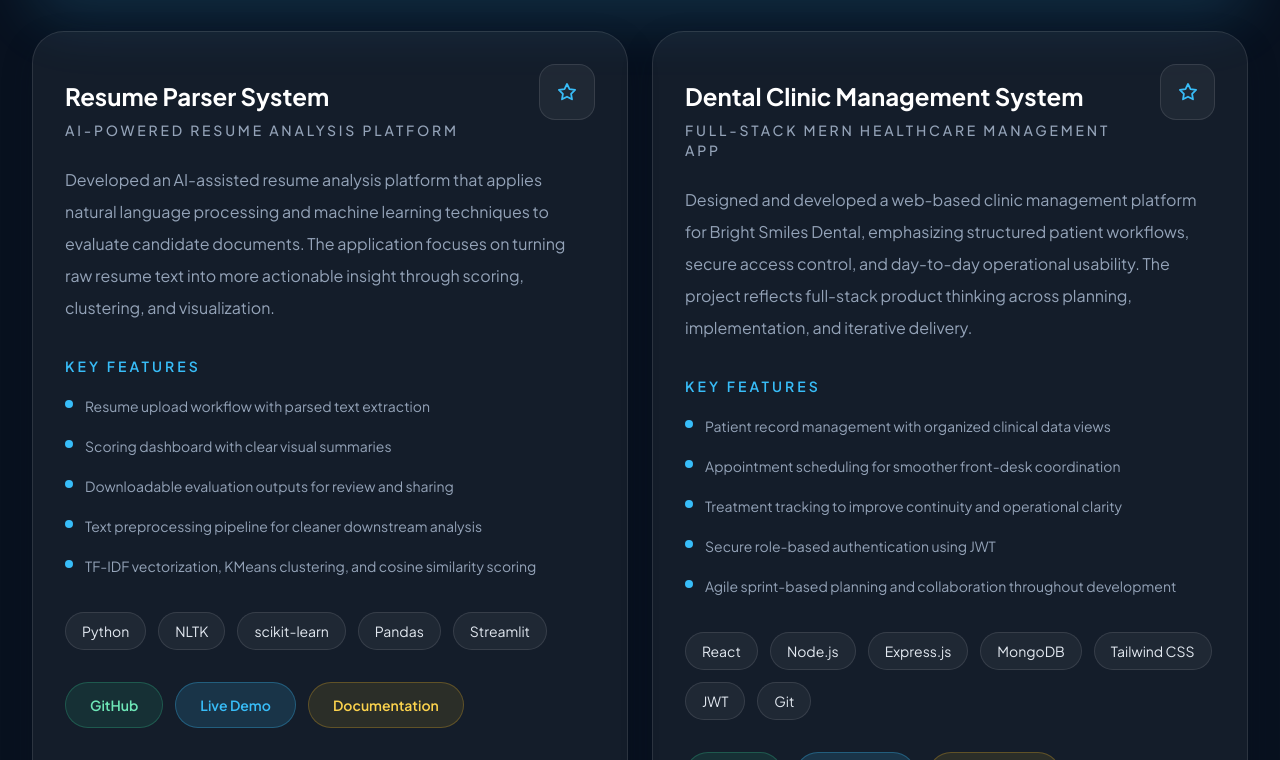
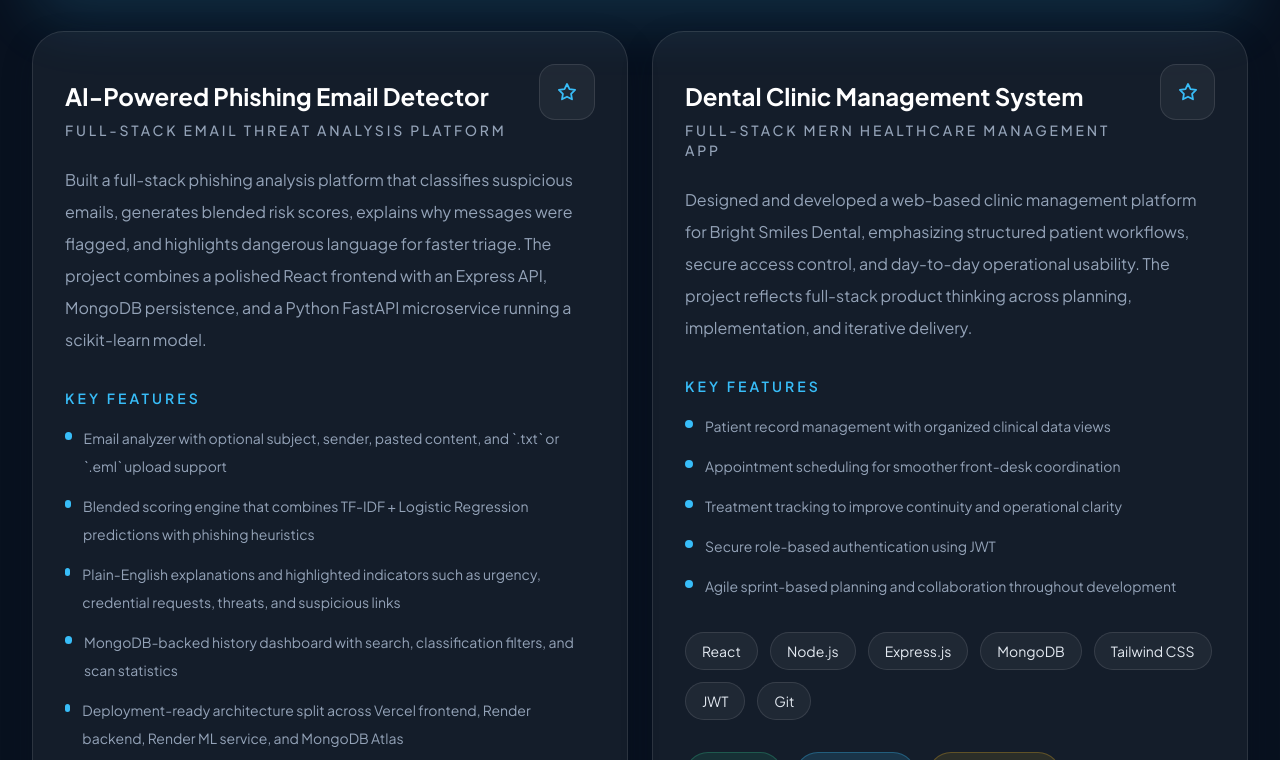
Before and after one commit to hassanhosein786/portfolio-website, a React (Vite) app: page / in a window 1280 px wide. Shown: the part 4780-5540 px from the top of the page. Built offline with nearby package versions, Linux system fonts and the light colour scheme; the HTML template or start-up script is replaced by a standard one.

Commit message:
new project

```diff
--- a/src/components/Projects.jsx
+++ b/src/components/Projects.jsx
@@ -70,8 +70,7 @@ function ProjectCard({ project }) {
         >
           GitHub
         </a>
-        {!project.featured && (
-          <>
+        {!project.featured && project.links.demo && (
           <a
             href={project.links.demo}
             target="_blank"
@@ -80,6 +79,8 @@ function ProjectCard({ project }) {
           >
             Live Demo
           </a>
+        )}
+        {!project.featured && project.links.docs && (
           <a
             href={project.links.docs}
             target="_blank"
@@ -88,6 +89,12 @@ function ProjectCard({ project }) {
           >
             {project.links.docsLabel || 'Documentation'}
           </a>
+        )}
+        {!project.featured && !project.links.demo && !project.links.docs && (
+          <>
+            <span className="rounded-full border border-white/10 bg-white/5 px-6 py-3 text-sm font-semibold text-textSoft">
+              Deployment in progress
+            </span>
           </>
         )}
       </div>
--- a/src/data/portfolioData.js
+++ b/src/data/portfolioData.js
@@ -96,23 +96,22 @@ export const projects = [
     },
   },
   {
-    title: 'Resume Parser System',
-    subtitle: 'AI-Powered Resume Analysis Platform',
+    title: 'AI-Powered Phishing Email Detector',
+    subtitle: 'Full-Stack Email Threat Analysis Platform',
     description:
-      'Developed an AI-assisted resume analysis platform that applies natural language processing and machine learning techniques to evaluate candidate documents. The application focuses on turning raw resume text into more actionable insight through scoring, clustering, and visualization.',
+      'Built a full-stack phishing analysis platform that classifies suspicious emails, generates blended risk scores, explains why messages were flagged, and highlights dangerous language for faster triage. The project combines a polished React frontend with an Express API, MongoDB persistence, and a Python FastAPI microservice running a scikit-learn model.',
     features: [
-      'Resume upload workflow with parsed text extraction',
-      'Scoring dashboard with clear visual summaries',
-      'Downloadable evaluation outputs for review and sharing',
-      'Text preprocessing pipeline for cleaner downstream analysis',
-      'TF-IDF vectorization, KMeans clustering, and cosine similarity scoring',
+      'Email analyzer with optional subject, sender, pasted content, and `.txt` or `.eml` upload support',
+      'Blended scoring engine that combines TF-IDF + Logistic Regression predictions with phishing heuristics',
+      'Plain-English explanations and highlighted indicators such as urgency, credential requests, threats, and suspicious links',
+      'MongoDB-backed history dashboard with search, classification filters, and scan statistics',
+      'Deployment-ready architecture split across Vercel frontend, Render backend, Render ML service, and MongoDB Atlas',
     ],
-    tech: ['Python', 'NLTK', 'scikit-learn', 'Pandas', 'Streamlit'],
+    tech: ['React', 'Vite', 'Tailwind CSS', 'Node.js', 'Express.js', 'MongoDB', 'FastAPI', 'scikit-learn'],
     featured: false,
     links: {
-      github: 'https://github.com/hassanhosein786/resume-parser-system',
-      demo: 'https://resume-parser-system-wsxrjmxjds5a4dggx6fpva.streamlit.app/#resume-parser-system',
-      docs: 'https://acrobat.adobe.com/id/urn:aaid:sc:US:251addb5-7a0c-49cc-820c-7a12c1ac1319 '
+      github: 'https://github.com/hassanhosein786/email-detector',
+      docs: 'https://github.com/hassanhosein786/email-detector#readme',
     },
   },
   {
```
Lines whose indentation alone changed are shown as unchanged.
